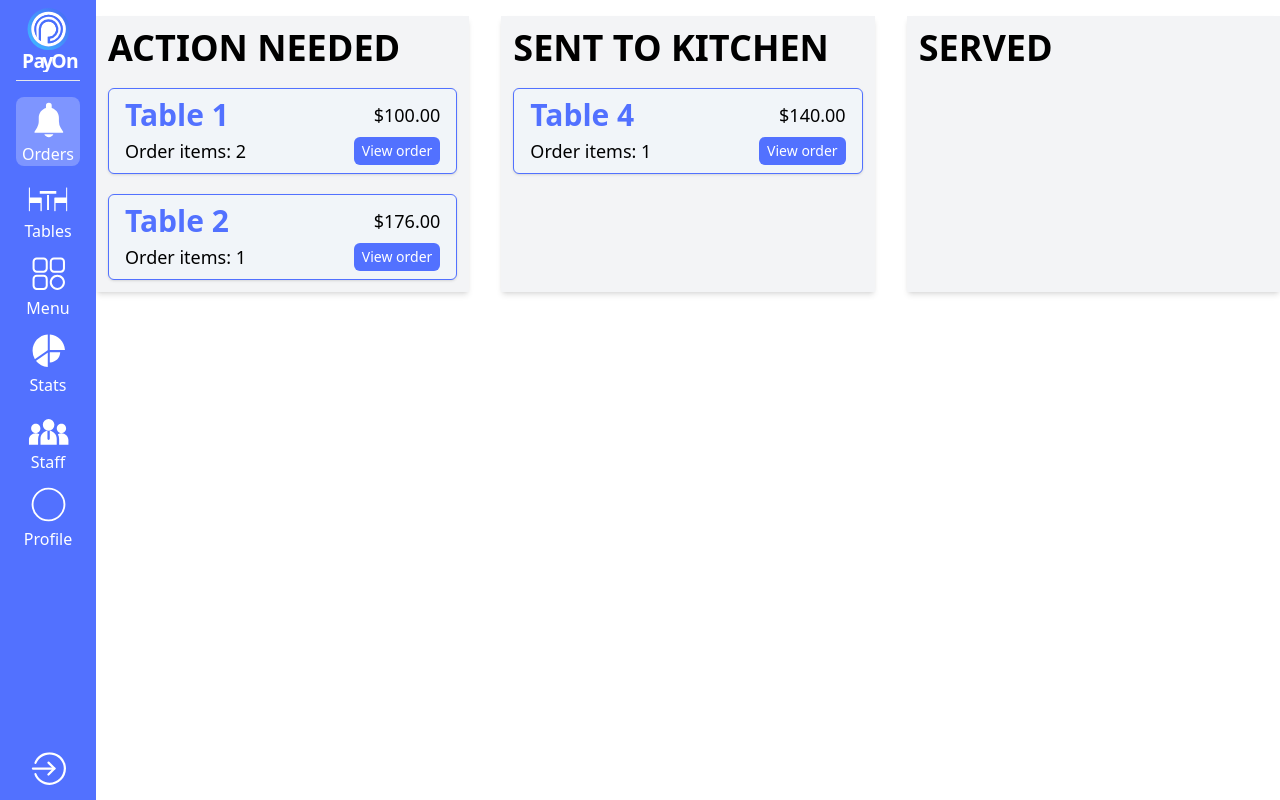
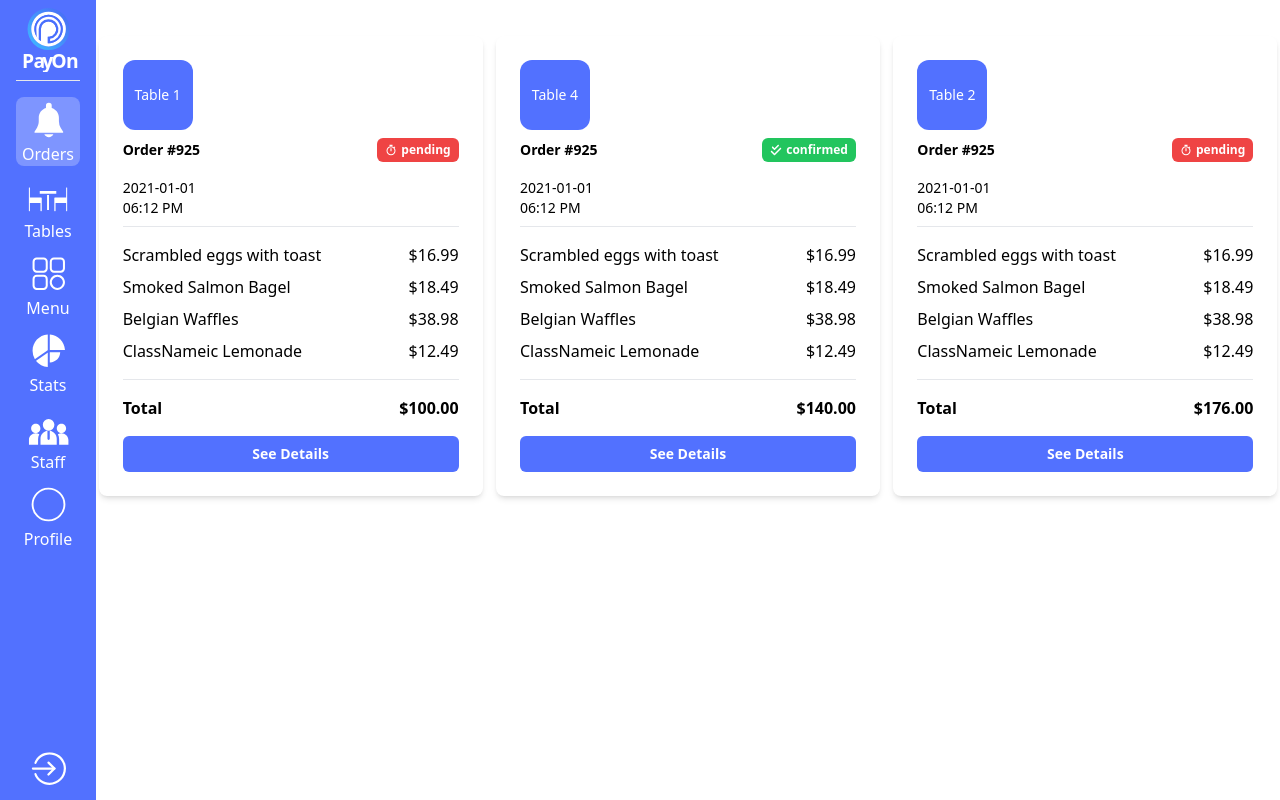
Before and after one commit to Zeeshan044/payon-client-frontend, a Next.js app: page /orders in a window 1280 px wide. Built offline with nearby package versions, Linux system fonts and the light colour scheme; no server answers; sample sign-in values are in the browser's storage.

Commit message:
orders page done

```diff
--- a/package.json
+++ b/package.json
@@ -9,6 +9,8 @@
     "lint": "next lint"
   },
   "dependencies": {
+    "@fortawesome/free-solid-svg-icons": "^6.5.1",
+    "@fortawesome/react-fontawesome": "^0.2.0",
     "@hookform/resolvers": "^3.3.4",
     "@reduxjs/toolkit": "^2.0.1",
     "axios": "^1.6.7",
--- a/src/components/ui/order-card.tsx
+++ b/src/components/ui/order-card.tsx
@@ -1,30 +1,75 @@
 import React from "react";
 import Button from "./button";
 import { convertToUSD } from "@/utils";
+import { FaCheckDouble } from "react-icons/fa6";
+import { IoMdStopwatch } from "react-icons/io";
 
 interface Props {
   tableName: string;
   orderCount: number;
   onClick: () => void;
   amount: number;
+  state: string;
+  createdAt: string;
 }
 
 const OrderCard: React.FC<Props> = ({
   tableName,
   orderCount,
   amount,
+  createdAt,
+  state,
   onClick,
 }) => {
   return (
-    <div className="flex flex-col gap-1 rounded-md shadow bg-slate-100 border border-primary py-2 px-4">
-      <div className="flex items-center justify-between">
-        <div className="text-3xl font-bold text-primary">{tableName}</div>
-        <div className="text-lg font-medium">{convertToUSD(amount)}</div>
+    <div className="bg-white shadow-md rounded-lg p-6 max-w-sm mx-auto">
+      <div className="text-sm mb-2">
+        <div className="h-[70px] flex items-center justify-center text-white w-[70px] rounded-xl bg-primary">
+          <span> {tableName}</span>
+        </div>
       </div>
-      <div className="flex items-center justify-between">
-        <div className="text-lg font-medium">Order items: {orderCount}</div>
-        <Button onClick={onClick} size="sm">
-          View order
+      <div className="flex justify-between items-center mb-4">
+        <span className="text-sm font-semibold">Order #925</span>
+        <span
+          className={`${
+            state === "pending" ? "bg-red-500" : "bg-green-500"
+          } text-white text-xs font-bold rounded-md px-2 py-1 flex items-center justify-center gap-1`}
+        >
+          {state === "pending" ? <IoMdStopwatch /> : <FaCheckDouble />} {state}
+        </span>
+      </div>
+      <div className="text-sm mb-2">
+        <div>{createdAt}</div>
+        <div>06:12 PM</div>
+      </div>
+      <div className="border-t border-gray-200 py-4">
+        <div className="flex justify-between mb-2">
+          <span>Scrambled eggs with toast</span>
+          <span>$16.99</span>
+        </div>
+        <div className="flex justify-between mb-2">
+          <span>Smoked Salmon Bagel</span>
+          <span>$18.49</span>
+        </div>
+        <div className="flex justify-between mb-2">
+          <span>Belgian Waffles</span>
+          <span>$38.98</span>
+        </div>
+        <div className="flex justify-between">
+          <span>ClassNameic Lemonade</span>
+          <span>$12.49</span>
+        </div>
+      </div>
+      <div className="flex justify-between font-semibold py-4 border-t border-gray-200">
+        <span>Total</span>
+        <span>{convertToUSD(amount)}</span>
+      </div>
+      <div className="flex space-x-4">
+        <Button
+          onClick={onClick}
+          className="flex-1  text-white  transition-all rounded-lg py-2 text-sm font-semibold"
+        >
+          See Details
         </Button>
       </div>
     </div>
--- a/src/data/orders.ts
+++ b/src/data/orders.ts
@@ -61,7 +61,7 @@ export const ORDERS_DATA: Order[] = [
     updated_at: "2021-01-01",
   },
   {
-    id: 1,
+    id: 2,
     total_price: 140,
     status: "paid",
     state: "confirmed",
@@ -102,7 +102,7 @@ export const ORDERS_DATA: Order[] = [
     updated_at: "2021-01-01",
   },
   {
-    id: 1,
+    id: 3,
     total_price: 176,
     status: "paid",
     state: "pending",
--- a/src/pages/orders/index.tsx
+++ b/src/pages/orders/index.tsx
@@ -32,19 +32,19 @@ const TableOrders: React.FC<Props> = () => {
     }
   };
 
-  const renderLane = (state: TableOrderState) => (
-    <div className="bg-gray-100 p-3 shadow-md">
-      <div className="text-2xl uppercase md:text-4xl font-bold">
-        <h2 className=" text-4xl font-bold">{computeName(state)}</h2>
-      </div>
+  return (
+    <Layout>
+      <div className=" grid gap-2 lg:grid-cols-3 md:grid-cols-2">
         {true && (
           <>
-          {ORDERS_DATA.filter((order) => order.state === state).map((order) => (
+            {ORDERS_DATA.map((order) => (
               <div key={`${order.id}`} className="mt-5">
                 <OrderCard
                   tableName={order.table.name}
                   orderCount={order.order_items.length}
                   amount={order.total_price}
+                  state={order.state}
+                  createdAt={order.created_at}
                   onClick={() => handleViewOrder(order.id, order)}
                 />
               </div>
@@ -52,14 +52,7 @@ const TableOrders: React.FC<Props> = () => {
           </>
         )}
       </div>
-  );
-  return (
-    <Layout>
-      <div className="grid gap-8 lg:grid-cols-3 md:grid-cols-2">
-        {renderLane("pending")}
-        {renderLane("confirmed")}
-        {renderLane("completed")}
-      </div>
+
       <Overlay>
         <Spinner fill="#FFF" size={96} />
       </Overlay>
```
Also changed, not shown: 2 other files (tests, documents, lock files or other folders). Lines whose indentation alone changed are shown as unchanged.
